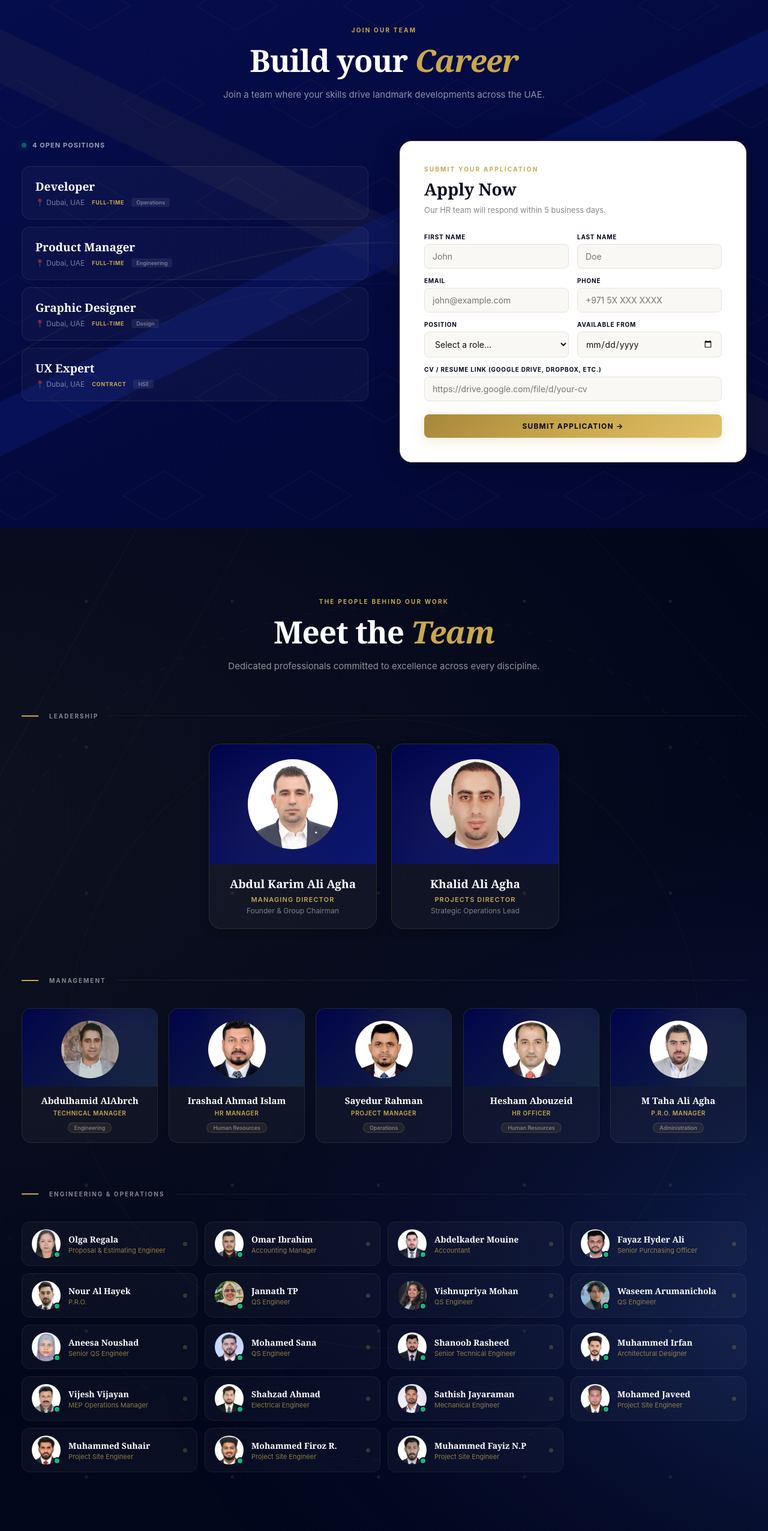
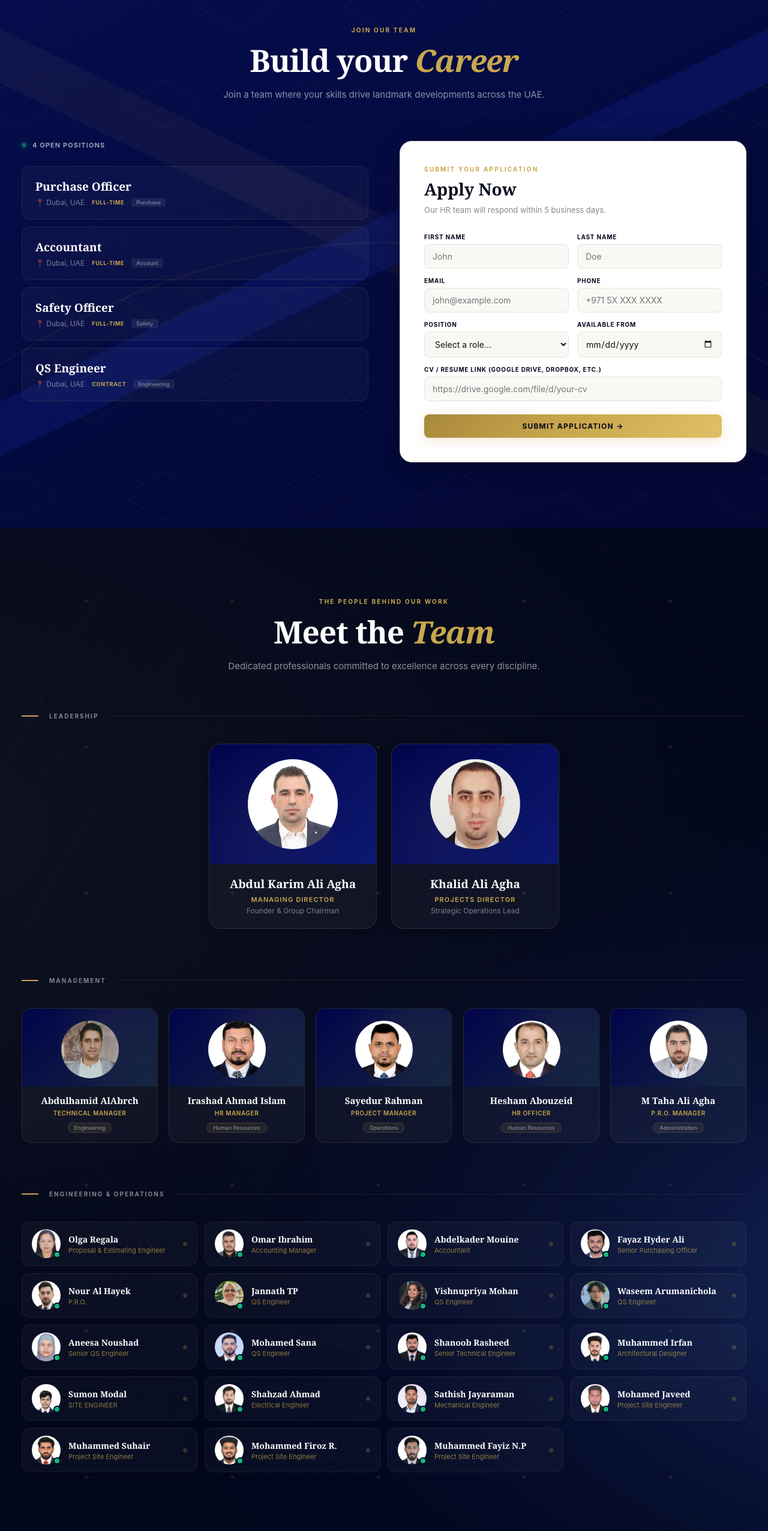
Before and after one commit to Francis221/alaghagroup, a React (Vite) app in the folder AlAghaGroup/: page / in a window 1280 px wide. Shown: the part 7080-9633 px from the top of the page at 60% size. Built offline with nearby package versions, Linux system fonts and the light colour scheme.

Commit message:
Video fix

```diff
--- a/AlAghaGroup/src/App.jsx
+++ b/AlAghaGroup/src/App.jsx
@@ -31,7 +31,7 @@ import qsPhoto4 from "./img/Qs4.jpeg";
 import qsPhoto5 from "./img/Qs5.jpeg";
 import technicalEngineerPhoto from "./img/Technical.jpeg";
 import architectureDesignerPhoto from "./img/ArchitectureDesigner.png";
-import mepPhoto from "./img/MEP.jpeg";
+import mepPhoto from "./img/modal2.jpg";
 import electricalEngineerPhoto from "./img/ElectricalEngineer.jpeg";
 import mechanicalEngineerPhoto from "./img/MechanicalEngineer.jpeg";
 import siteEngineerPhoto1 from "./img/ProjectSiteEngineer.jpeg";
@@ -116,7 +116,7 @@ const PROJECT_VIDEOS = [
     poster: "https://encrypted-tbn0.gstatic.com/images?q=tbn:ANd9GcRJWK-WZLosYT6yzhvBRlmNkrDNwGhrgMbICWOPzjWBoiME6kcjb1wz7sNO&s=10",
   },
   {
-    url: "https://res.cloudinary.com/qh3zic6r/video/upload/v1783357059/SaveClip.App_AQMSBO34EVPtGXUGT4ggLnU0KArrQP7Lcg5hK5xmdIx1IhR5UWf0gXNfchLrmSLsaMu-aYzvaPLe9LOPmMiLeTcn_w4ga5m.mp4",
+    url: "https://res.cloudinary.com/qh3zic6r/video/upload/v1783357064/SaveClip.App_AQMSBO34EVPtGXUGT4ggLnU0KArrQP7Lcg5hK5xmdIx1IhR5UWf0gXNfchLrmSLsaMu-aYzvaPLe9LOPpMiLeTcn_w4ga5m.mp4",
     title: "Complete Fit-Out & MEP Integration",
     subtitle: "A detailed look at our turnkey interior fit-out services, premium paint finishes, and MEP (Mechanical, Electrical, Plumbing) engineering excellence.",
     poster: "https://encrypted-tbn0.gstatic.com/images?q=tbn:ANd9GcQFOSsBiT6sVCYZ_qvZT848l8sPV0EQEu_u_fgF8BIlLoPc-W_BgGzT_j4&s=10",
@@ -1556,10 +1556,10 @@ const CLIENTS_DATA = {
 };
 
 const CAREERS = [
-  { role: "Developer", loc: "Dubai, UAE", type: "Full-time", dept: "Operations" },
-  { role: "Product Manager", loc: "Dubai, UAE", type: "Full-time", dept: "Engineering" },
-  { role: "Graphic Designer", loc: "Dubai, UAE", type: "Full-time", dept: "Design" },
-  { role: "UX Expert", loc: "Dubai, UAE", type: "Contract", dept: "HSE" },
+  { role: "Purchase Officer", loc: "Dubai, UAE", type: "Full-time", dept: "Purchase" },
+  { role: "Accountant", loc: "Dubai, UAE", type: "Full-time", dept: "Account" },
+  { role: "Safety Officer", loc: "Dubai, UAE", type: "Full-time", dept: "Safety" },
+  { role: "QS Engineer", loc: "Dubai, UAE", type: "Contract", dept: "Engineering" },
 ];
 
 const CHAIRMAN_MESSAGE = {
@@ -1595,7 +1595,7 @@ const ENGINEERS = [
   { name: "Mohamed Sana", role: "QS Engineer", dept: "Quantity Surveying", photo: qsPhoto5 },
   { name: "Shanoob Rasheed", role: "Senior Technical Engineer", dept: "Engineering", photo: technicalEngineerPhoto },
   { name: "Muhammed Irfan", role: "Architectural Designer", dept: "Design", photo: architectureDesignerPhoto },
-  { name: "Vijesh Vijayan", role: "MEP Operations Manager", dept: "MEP", photo: mepPhoto },
+  { name: "Sumon Modal", role: "SITE ENGINEER", dept: "MEP", photo: mepPhoto },
   { name: "Shahzad Ahmad", role: "Electrical Engineer", dept: "MEP", photo: electricalEngineerPhoto },
   { name: "Sathish Jayaraman", role: "Mechanical Engineer", dept: "MEP", photo: mechanicalEngineerPhoto },
   { name: "Mohamed Javeed", role: "Project Site Engineer", dept: "Operations", photo: siteEngineerPhoto1 },
--- a/AlAghaGroup/src/Projects.jsx
+++ b/AlAghaGroup/src/Projects.jsx
@@ -648,6 +648,13 @@ const PROJECTS = [
     { id: 118, name: "Park Island — Dubai Creek Harbour", category: "Civil Works", img: "https://cloud.famproperties.com/project/large/island-park-245255-160558.jpg" },
     { id: 119, name: "Three Community Centers — Mirdif, Al Khail Gate & Remraam", category: "Civil Works", img: "https://www.hattakayaktours.com/wp-content/uploads/2024/07/Al-Khail-Gate-Community-Centre.jpg" },
     { id: 120, name: "Topaz 2 — Dubai Silicon Oasis", category: "False Ceiling & Partition", img: "https://encrypted-tbn0.gstatic.com/images?q=tbn:ANd9GcQzcqzwM7JNwXg0H3G1b_ihgw_3coCxjlYwcA&s" },
+    { id: 121, name: "Jumeirah Zabeel Saray Hotel Refurbushment on Plot No. PJCRC04 & C05, Palm Jumeirah, Dubai", category: "False Ceiling & Partition", img: "https://encrypted-tbn0.gstatic.com/images?q=tbn:ANd9GcQzcqzwM7JNwXg0H3G1b_ihgw_3coCxjlYwcA&s" },
+    { id: 122, name: "R3 MBL Signature Tower on Plot No. 3930935 & 3936085, at Cluster R, JLT, Dubai, U.A.E.", category: "False Ceiling & Partition", img: "https://encrypted-tbn0.gstatic.com/images?q=tbn:ANd9GcQzcqzwM7JNwXg0H3G1b_ihgw_3coCxjlYwcA&s" },
+    { id: 123, name: "INNOVATION HUB, PT 295/8 TECOM PHASE 3", category: "False Ceiling & Partition", img: "https://encrypted-tbn0.gstatic.com/images?q=tbn:ANd9GcQzcqzwM7JNwXg0H3G1b_ihgw_3coCxjlYwcA&s" },
+    { id: 124, name: "THE ACRES PHASE 1, CLUSTER A, B, C, D, I AND J, DUBAI LAND, DUBAI, UAE", category: "False Ceiling & Partition", img: "https://encrypted-tbn0.gstatic.com/images?q=tbn:ANd9GcQzcqzwM7JNwXg0H3G1b_ihgw_3coCxjlYwcA&s" },
+    { id: 125, name: "CENTRAL BUSINESS DISTRICT Plot no. 7770 AT MWEILEH TEJARI SHARJAH-UAE", category: "False Ceiling & Partition", img: "https://encrypted-tbn0.gstatic.com/images?q=tbn:ANd9GcQzcqzwM7JNwXg0H3G1b_ihgw_3coCxjlYwcA&s" },
+
+
 ];
 
 const STATS = [
```
Also changed, not shown: AlAghaGroup/src/img/modal.jpg (added), AlAghaGroup/src/img/modal2.jpg (added).
